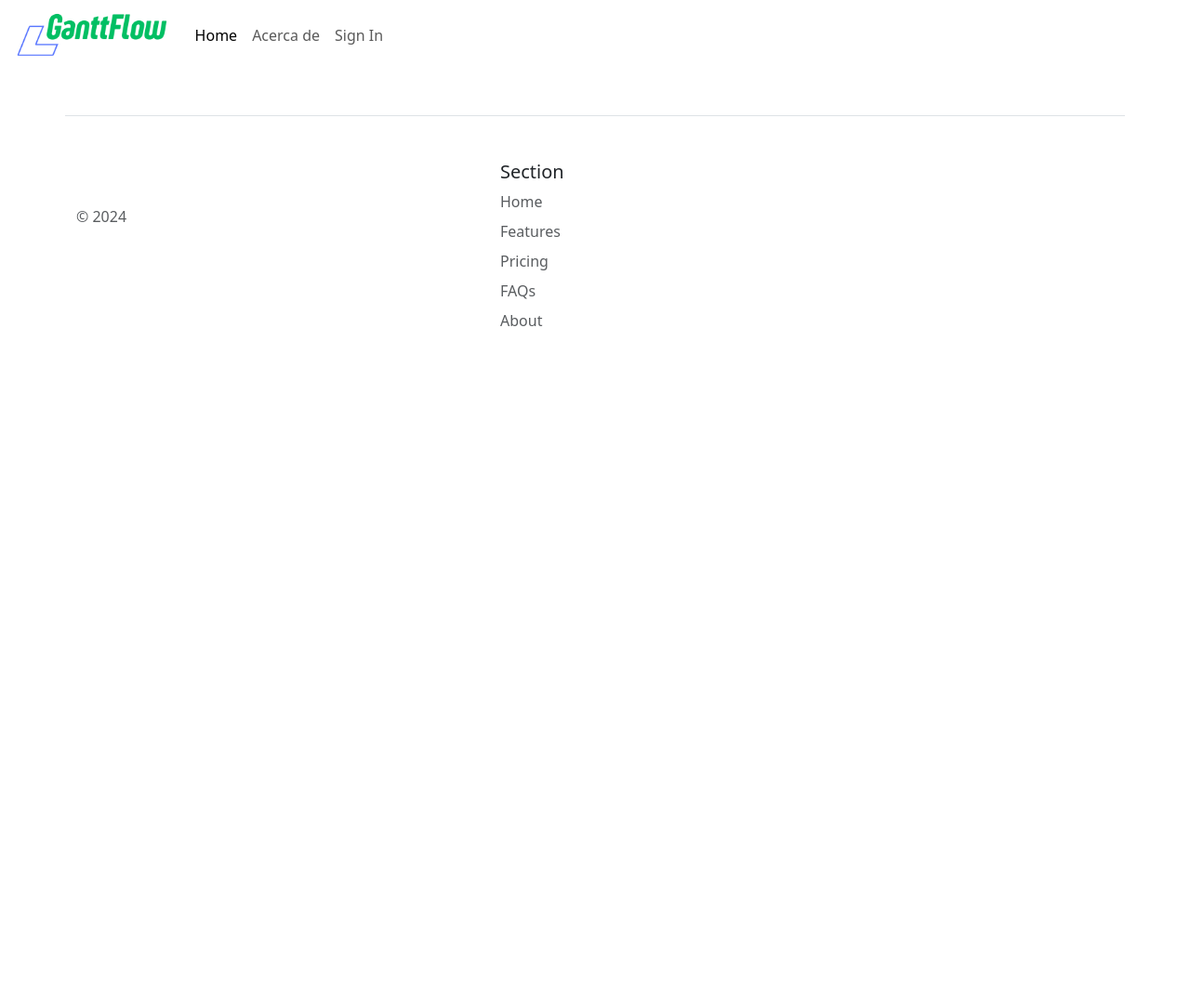
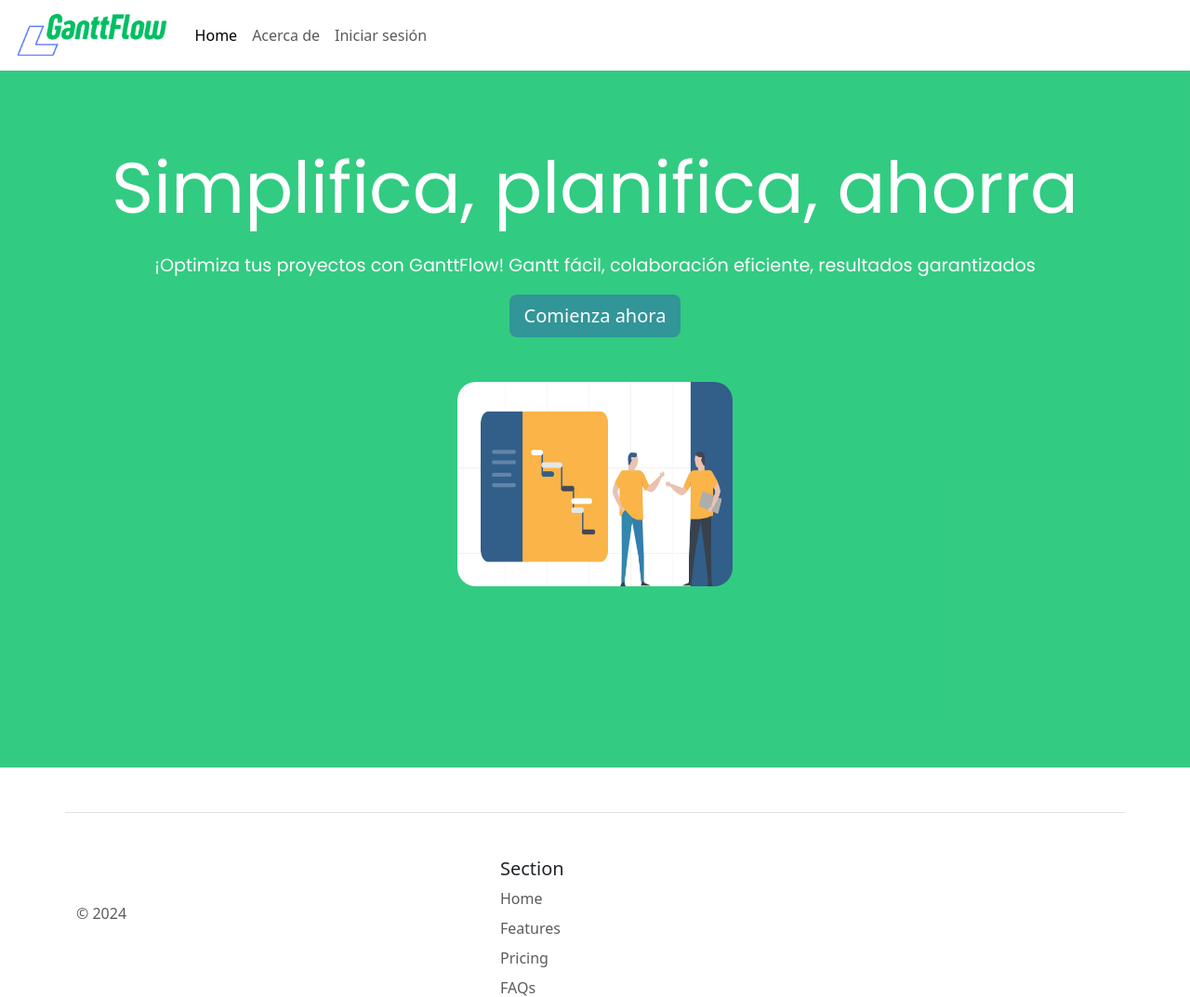
Before and after one commit to joseluiscs13/proy-modular, a PHP site: page / in a window 1280 px wide. Shown: the top 1073 px of the page at 93% size. Before the commit the page ends 351 px from the top, so only its background shows below. Run offline with PHP 8.4, Linux system fonts and the light colour scheme.

Commit message:
new changes

```diff
--- a/footer.php
+++ b/footer.php
@@ -5,8 +5,6 @@
   <meta charset="UTF-8">
   <meta name="viewport" content="width=device-width, initial-scale=1.0">
   <title>GanttFlow</title>
-  <!-- Bootstrap CSS -->
-  <link href="https://cdn.jsdelivr.net/npm/bootstrap@5.3.2/dist/css/bootstrap.min.css" rel="stylesheet">
 </head>
 
 <body>
@@ -37,9 +35,6 @@
     </footer>
   </div>
 
-
-  <!-- Bootstrap JS -->
-  <script src="https://cdn.jsdelivr.net/npm/bootstrap@5.3.2/dist/js/bootstrap.bundle.min.js"></script>
 </body>
 
 </html>
--- a/header.php
+++ b/header.php
@@ -5,22 +5,19 @@
     <meta charset="UTF-8">
     <meta name="viewport" content="width=device-width, initial-scale=1.0">
     <title>GanttFlow</title>
-    <!-- Bootstrap CSS -->
-    <link href="https://cdn.jsdelivr.net/npm/bootstrap@5.3.2/dist/css/bootstrap.min.css" rel="stylesheet">
 </head>
 
 <body>
-    <nav class="navbar navbar-expand-lg" style="background-color: #ffffff;">
+    <nav class="navbar navbar-expand-lg custom">
         <div class="container-fluid">
-            <a class="navbar-brand" href="#"><img src="images/logo.png" alt="Logo" class="img-fluid"
+            <a class="navbar-brand" href="index.php"><img src="images/logo.png" alt="Logo" class="img-fluid"
                     style="max-height: 50px; width: auto;" /></a>
-            <button class="navbar-toggler" type="button" data-bs-toggle="collapse"
-                data-bs-target="#navbarSupportedContent" aria-controls="navbarSupportedContent" aria-expanded="false"
-                aria-label="Toggle navigation">
+            <button class="navbar-toggler" type="button" data-bs-toggle="collapse" data-bs-target="#navbarNav"
+                aria-controls="navbarNav" aria-expanded="false" aria-label="Toggle navigation">
                 <span class="navbar-toggler-icon"></span>
             </button>
-            <div class="collapse navbar-collapse" id="navbarSupportedContent">
-                <ul class="navbar-nav me-auto mb-2 mb-lg-0">
+            <div class="collapse navbar-collapse" id="navbarNav">
+                <ul class="navbar-nav">
                     <li class="nav-item">
                         <a class="nav-link active" aria-current="page" href="#">Home</a>
                     </li>
@@ -28,15 +25,15 @@
                         <a class="nav-link" href="#">Acerca de</a>
                     </li>
                     <li class="nav-item">
-                        <a class="nav-link" href="signIn.php">Sign In</a>
+                        <a class="nav-link" href="signIn.php">Iniciar sesión</a>
                     </li>
                 </ul>
             </div>
         </div>
     </nav>
 
-    <!-- Bootstrap JS -->
-    <script src="https://cdn.jsdelivr.net/npm/bootstrap@5.3.2/dist/js/bootstrap.bundle.min.js"></script>
+
+
 </body>
 
 </html>
--- a/index.php
+++ b/index.php
@@ -6,22 +6,44 @@
   <meta name="viewport" content="width=device-width, initial-scale=1.0">
   <title>GanttFlow</title>
   <!-- Bootstrap CSS -->
-    <link href="https://cdn.jsdelivr.net/npm/bootstrap@5.3.2/dist/css/bootstrap.min.css" rel="stylesheet">
-    <!-- Librería de iconos de Bootstrap -->
-    <link rel="stylesheet" href="https://cdn.jsdelivr.net/npm/bootstrap-icons@1.11.2/font/bootstrap-icons.min.css"
-        rel="stylesheet">
-
-    <link href="https://cdnjs.cloudflare.com/ajax/libs/font-awesome/5.15.4/css/all.min.css" rel="stylesheet">
+  <link href="https://cdn.jsdelivr.net/npm/bootstrap@5.3.3/dist/css/bootstrap.min.css" rel="stylesheet"
+    integrity="sha384-QWTKZyjpPEjISv5WaRU9OFeRpok6YctnYmDr5pNlyT2bRjXh0JMhjY6hW+ALEwIH" crossorigin="anonymous">
+  <!-- Archivo de estilos personalizados-->
+  <link rel="stylesheet" href="styles/index.css">
 </head>
 
 <body>
 
   <?php include('header.php') ?>
 
-
+  <div class="container-fluid text-center presentacion">
+    <div class="row">
+      <div class="col">
+        <h2 class="custom-h2">Simplifica, planifica, ahorra</h2>
+      </div>
+    </div>
+    <div class="row">
+      <div class="col">
+        <p class="custom-p">¡Optimiza tus proyectos con GanttFlow! Gantt fácil, colaboración eficiente, resultados
+          garantizados</p>
+      </div>
+    </div>
+    <div class="row justify-content-center">
+      <div class="col-3">
+        <a class="btn btn-lg start-btn" href="#" role="button">Comienza ahora</a>
+      </div>
+    </div>
+    <div class="row justify-content-center">
+      <div class="col-10 col-sm-9 col-md-8 col-lg-6 col-xl-3">
+        <img src="images/gantt-chart-3.jpeg" alt="Logo" class="img-fluid gantt-chart" />
+      </div>
+    </div>
+  </div>
   <?php include('footer.php') ?>
+  <script src="https://cdn.jsdelivr.net/npm/bootstrap@5.3.3/dist/js/bootstrap.bundle.min.js"
+    integrity="sha384-YvpcrYf0tY3lHB60NNkmXc5s9fDVZLESaAA55NDzOxhy9GkcIdslK1eN7N6jIeHz"
+    crossorigin="anonymous"></script>
 
 </body>
 
-
 </html>
--- /dev/null
+++ b/styles/index.css
@@ -0,0 +1,51 @@
+@import url('https://fonts.googleapis.com/css2?family=Poppins&display=swap');
+
+.presentacion {
+    background-color: #00bf63;
+    height: 750px;
+    opacity: .8;
+}
+
+.custom {
+    background-color: #ffffff;
+}
+
+.custom-h2 {
+    color: #ffffff;
+    font-size: clamp(3rem, 6vw, 5.25rem);
+    margin-top: 5rem;
+    font-family: "Poppins", sans-serif;
+}
+
+.custom-p {
+    color: #ffffff;
+    font-size: clamp(0.5rem, 3vw, 1.2rem);
+    margin-top: 1rem;
+    font-family: "Poppins", sans-serif;
+}
+
+
+.start-btn {
+    background-color: #007b7f;
+    color: #ffffff;
+    border: none;
+    outline: none;
+}
+
+.start-btn:hover {
+    background-color: #008387;
+    color: #ffffff;
+}
+
+.start-btn:active {
+    background-color: #008387 !important;
+    color: #ffffff !important;
+}
+
+.gantt-chart {
+    width: 100%;
+    height: 100%;
+    max-width: 100%;
+    border-radius: 20px;
+    margin-top: 3rem;
+}
--- a/styles/styles.css
+++ b/styles/styles.css
@@ -1,3 +1,5 @@
+@import url('https://fonts.googleapis.com/css2?family=Poppins&display=swap');
+
 body {
     display: flex;
     justify-content: center;
```
Also changed, not shown: signIn.php (+6 -4 lines), images/gantt-chart-1.jpg (added), images/gantt-chart-2.jpeg (added), images/gantt-chart-3.jpeg (added). Lines whose indentation alone changed are shown as unchanged.
